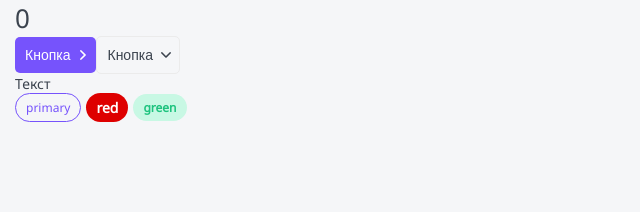
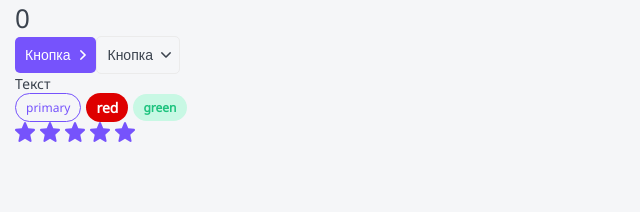
Before and after one commit to Maxzb/react-next-udemy, a Next.js app: page / in a window 1280 px wide. Shown: the top 212 px of the page, without its empty margins (0-640 px from the left). Built offline with nearby package versions, Linux system fonts and the light colour scheme.

Commit message:
add Rating component

```diff
--- /dev/null
+++ b/next-env-custom.d.ts
@@ -0,0 +1,4 @@
+/// <reference types="next" />
+
+// NOTE: This file should not be edited
+// see https://nextjs.org/docs/basic-features/typescript for more information.
--- /dev/null
+++ b/src/app/components/Rating/Rating.module.css
@@ -0,0 +1,7 @@
+.star {
+  margin-right: 5px;
+}
+
+.filled {
+  fill: var(--primary);
+}
--- /dev/null
+++ b/src/app/components/Rating/Rating.tsx
@@ -0,0 +1,42 @@
+import { RatingProps } from './Rating.props';
+import styles from './Rating.module.css';
+import StarIcon from './star.svg';
+import cn from 'classnames';
+import { useEffect, useState } from 'react';
+
+export const Rating = ({
+  isEditable,
+  rating,
+  setRating,
+  ...props
+}: RatingProps): JSX.Element => {
+  const [ratingArray, setRatingArray] = useState<JSX.Element[]>(
+    new Array(5).fill(<></>)
+  );
+
+  useEffect(() => {
+    constructRating(rating);
+  }, [rating]);
+
+  const constructRating = (currentRating: number) => {
+    const updatedRating = ratingArray.map((r: JSX.Element, i: number) => {
+      return (
+        <StarIcon
+          key={i}
+          className={cn(styles.star, {
+            [styles.filled]: i < currentRating,
+          })}
+        />
+      );
+    });
+    setRatingArray(updatedRating);
+  };
+
+  return (
+    <div {...props}>
+      {ratingArray.map((r, i) => (
+        <span key={i}>{r}</span>
+      ))}
+    </div>
+  );
+};
--- a/src/app/components/index.ts
+++ b/src/app/components/index.ts
@@ -2,3 +2,4 @@ export * from './Htag/Htag';
 export * from './Button/Button';
 export * from './Paragraph/Paragraph';
 export * from './Tag/Tag';
+export * from './Rating/Rating';
--- a/src/app/page.tsx
+++ b/src/app/page.tsx
@@ -1,5 +1,5 @@
 'use client';
-import { Button, Htag, Paragraph, Tag } from './components';
+import { Button, Htag, Paragraph, Rating, Tag } from './components';
 import styles from './page.module.css';
 import { useEffect, useState } from 'react';
 
@@ -33,6 +33,7 @@ export default function Home() {
       <Tag size="small" color="green">
         green
       </Tag>
+      <Rating rating={5}></Rating>
     </main>
   );
 }
```
Also changed, not shown: images.d.ts (added, +55 -0 lines), src/app/components/Rating/Rating.props.ts (added, +8 -0 lines), tsconfig.json (+7 -1 lines), src/app/components/Rating/star.svg (added).
